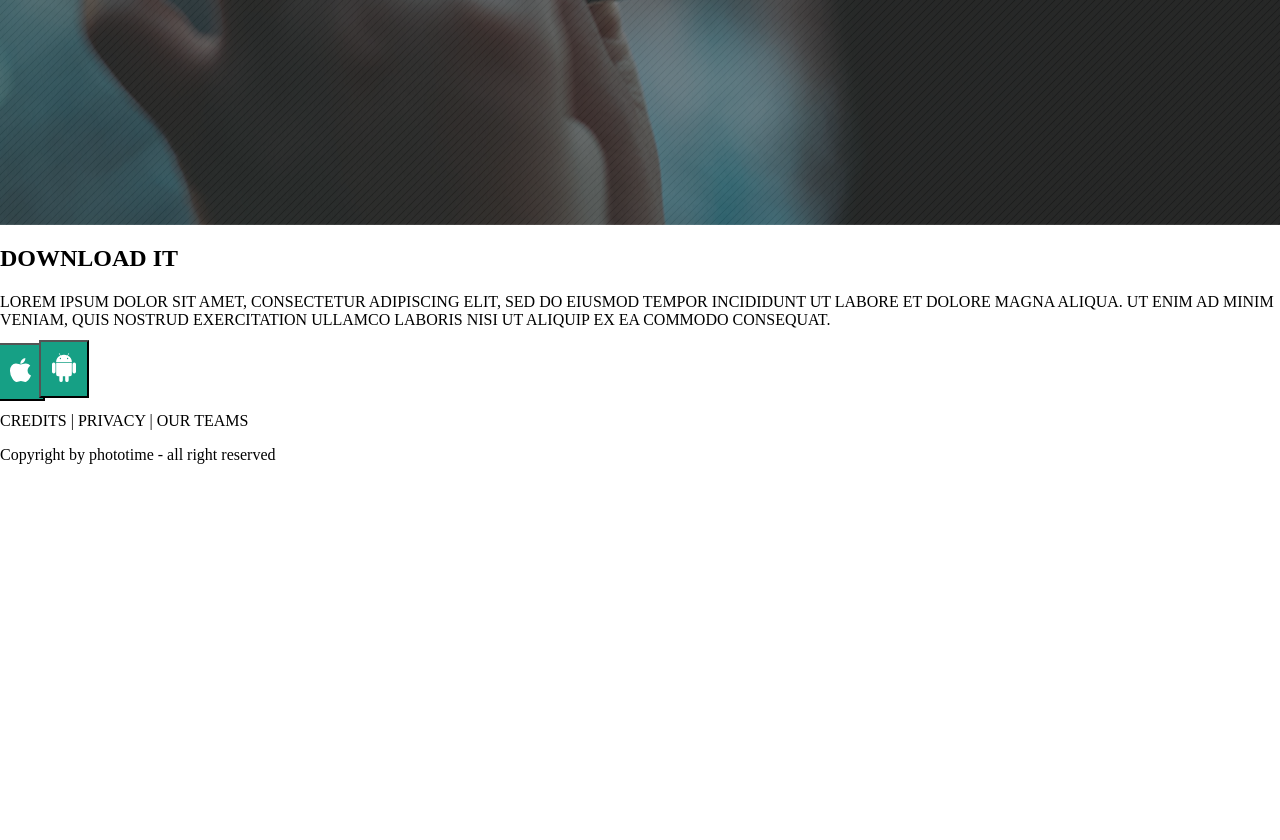
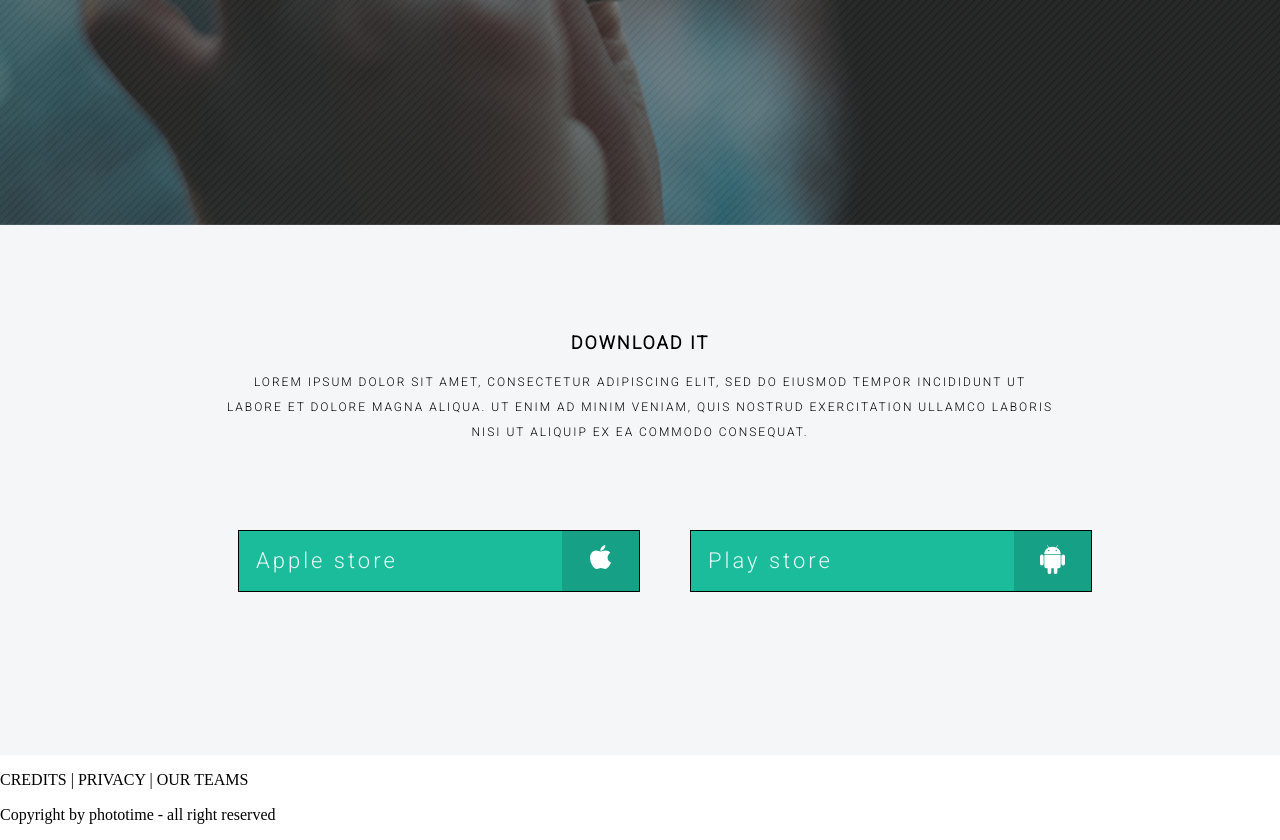
Before and after one commit to hennadii20/site_testwork, a plain HTML site: page index.html in a window 1280 px wide. Shown: the part 2845-3685 px from the top of the page. Before the commit the page ends 3326 px from the top, so only its background shows below. Drawn offline with Linux system fonts and the light colour scheme.

Commit message:
added download_section

```diff
--- a/index.html
+++ b/index.html
@@ -75,7 +75,7 @@
         <img  class="our__comunity-section" src="images/Livello 6.png" alt="nature">
     </section>
 
-    <section class="subscription" id="download">
+    <section class="subscription">
         <div class="subscription__place">
             <h2 class="subscription__title">SUBSCRIBE TO US COMMUNITY</h2>
         <form action="#">
@@ -85,12 +85,42 @@
         </div>
     </section>
 
-    <section class="download__section">
-        <h2 class="download__section-title">DOWNLOAD IT</h2>
-        <p class="download__section-text"> LOREM IPSUM DOLOR SIT AMET, CONSECTETUR ADIPISCING ELIT, SED DO EIUSMOD TEMPOR INCIDIDUNT UT LABORE ET DOLORE MAGNA ALIQUA. UT ENIM AD MINIM VENIAM, QUIS NOSTRUD EXERCITATION ULLAMCO LABORIS NISI UT ALIQUIP EX EA COMMODO CONSEQUAT.</p>
-        <button class="submit-btn" type="submit"><img src="/images/fa-apple.svg" alt="button"> </button>
+    <section class="download__section" id="download">
 
-        <button class="submit-btn" type="submit"><img src="/images/fa-android.svg" alt="button"> </button>
+        <div class="download__section__wrapper">
+            <h2 class="download__section-title">DOWNLOAD IT</h2>
+            <p class="download__section-text"> LOREM IPSUM DOLOR SIT AMET, CONSECTETUR ADIPISCING ELIT, SED DO EIUSMOD TEMPOR INCIDIDUNT UT LABORE ET DOLORE MAGNA ALIQUA. UT ENIM AD MINIM VENIAM, QUIS NOSTRUD EXERCITATION ULLAMCO LABORIS NISI UT ALIQUIP EX EA COMMODO CONSEQUAT.</p>
+        </div>
+
+        <div class="download__links">
+        <div class="download__links__wrapper">
+            <a class="apple__link" href="https://apps.apple.com/"><div class="apple__wrapper">
+                <div class="apple__link__holder">Apple store
+                </div>
+                <div class="apple__link__image">
+                    <img src="images/fa-apple.svg" alt="apple-button">
+                </div>
+
+            </div>
+            </a>
+        </div>
+
+        <div class="download__links__wrapper">
+            <a class="apple__link" href="https://play.google.com/"><div class="apple__wrapper">
+                <div class="apple__link__holder">Play store
+                </div>
+                <div class="apple__link__image">
+                    <img src="images/fa-android.svg" alt="apple-button">
+                </div>
+
+            </div>
+            </a>
+        </div>
+    </div>
+        <!--
+        <button class="submit-btn" type="submit"><img src="/images/fa-apple.svg" alt="button"></button>
+
+        <button class="submit-btn" type="submit"><img src="/images/fa-android.svg" alt="button"> </button> -->
 
     </section>
 
--- a/style.css
+++ b/style.css
@@ -322,6 +322,81 @@
     padding: 0;
 }
 
+            /* DOWNLOAD SECTION*/
+
+.download__section {
+    width: 100%;
+    height: 350px;
+    background-color: #f5f6f7;
+    margin: 0;
+    padding: 90px 0;
+}
+
+.download__section-title,
+.download__section-text {
+    text-align: center;
+    font-family: 'Roboto';
+    letter-spacing: 2px;
+    line-height: 25px;
+}
+
+.download__section-title {
+    font-size: 18px;
+}
+
+.download__section-text {
+    font-size: 12px;
+}
+
+.download__section__wrapper {
+    display: block;
+    width: 65%;
+    height: 200px;
+    margin: 0 auto;
+}
+
+.download__links{
+    display: flex;
+    width: 70%;
+    justify-content: center;
+    margin: 0 auto;
+}
+
+.apple__wrapper {
+    display: flex;
+    width: 400px;
+    height: 60px;
+    border: 1px solid black;
+    margin-left: 50px;
+
+}
+
+.apple__link {
+    text-decoration: none;
+}
+
+.apple__link__holder {
+    width: 350px;
+    background-color: #1ABC9c;
+    font-size: 22px;
+    letter-spacing: 3px;
+    font-family: 'Roboto';
+    color: rgba(255, 255, 255, .9);
+    padding: 17px;
+}
+
+.apple__link__image {
+    display: inline-block;
+    width: 60px;
+    background-color: #16A085;
+    padding: 14px;
+    text-align: center;
+}
+
+.apple__link__image img {
+    padding: 0;
+    margin: 0;
+}
 
 @media (min-width:768px) and (max-width:991px){
     .header-wrapper{
```
